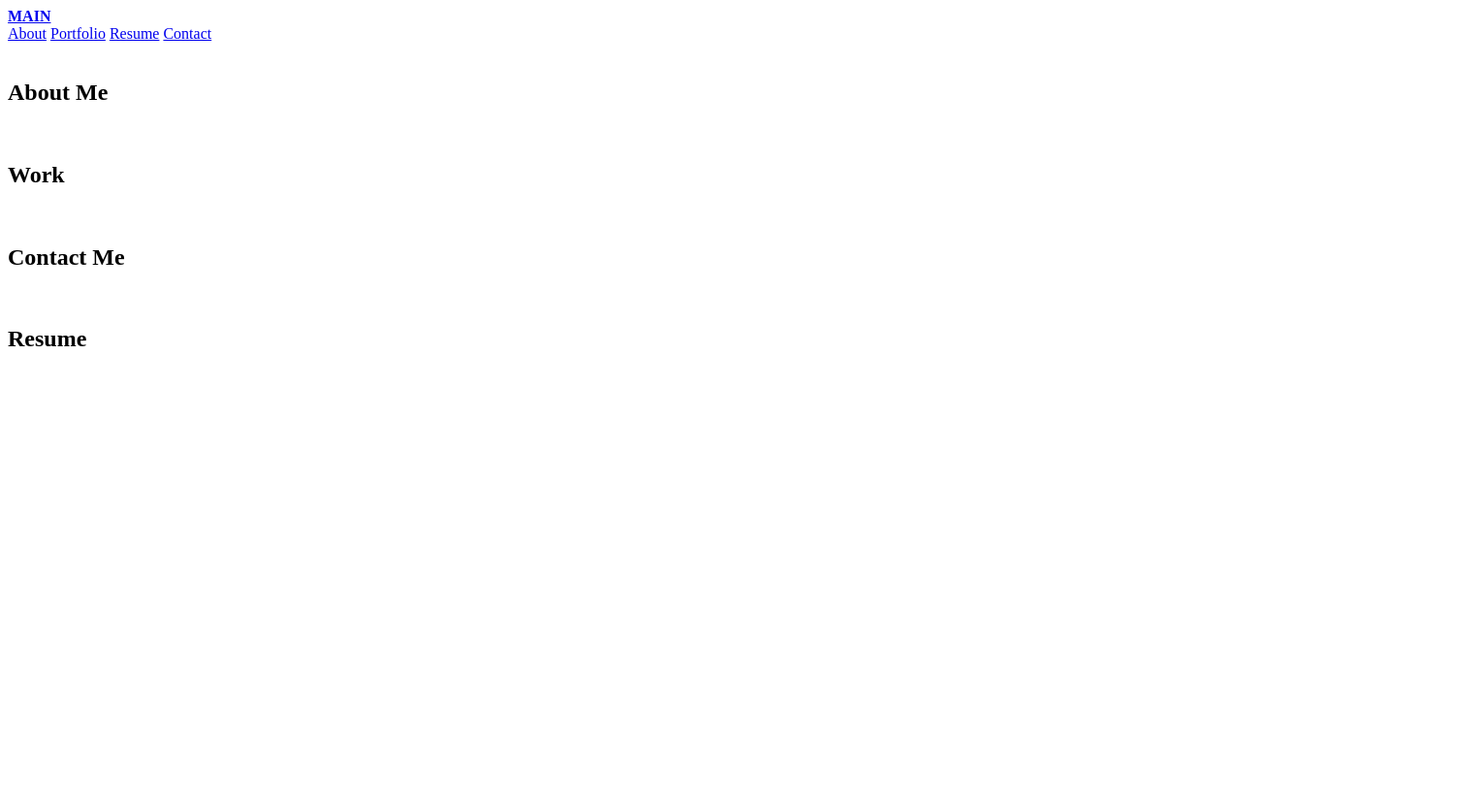
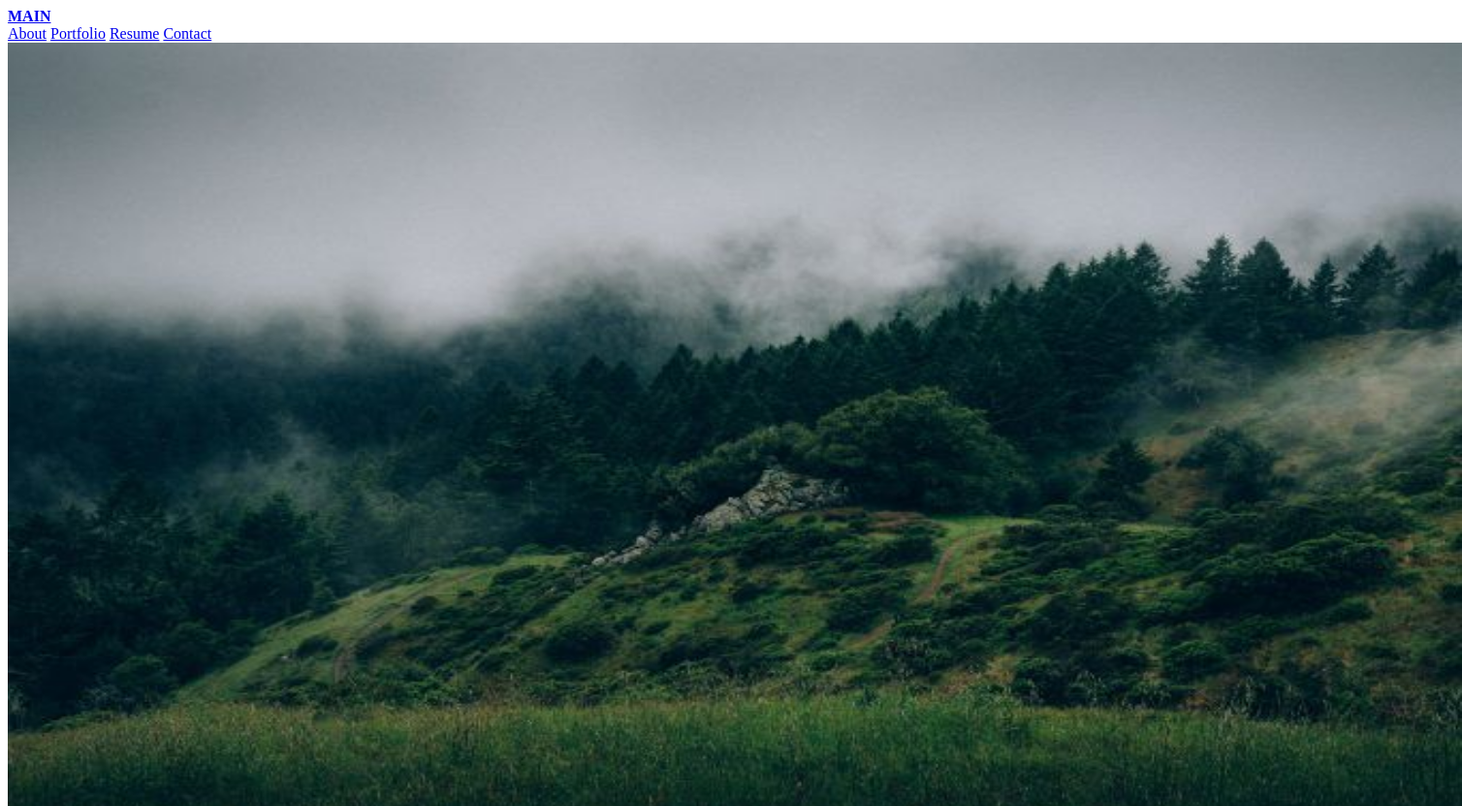
Before and after one commit to ceci-00/Illuminate, a plain HTML site: page index.html in a window 1280 px wide. Shown: the top 831 px of the page at 97% size, 1508 px wide, since content can reach past the window. Before the commit the page ends 800 px from the top, so only its background shows below. Drawn offline with Linux system fonts and the light colour scheme.

Commit message:
added main image to page in header section

```diff
--- a/index.html
+++ b/index.html
@@ -21,10 +21,11 @@
         </nav>
     </div>
 
-    <header class="header">
+    <header class="header" style="max-width: 1500px;" id="home">
+        <img class="home-img" src="/assets/images/mountains.jpg" alt="mountains" width="1500" height="800">
+    </header>
 
-    </header>
-    <section class="subtite"></section>
+
     <main>
         <article id="about-me" class="about-me">
             <img src="" alt="">
```
Also changed, not shown: assets/images/mountains.jpg (added).
